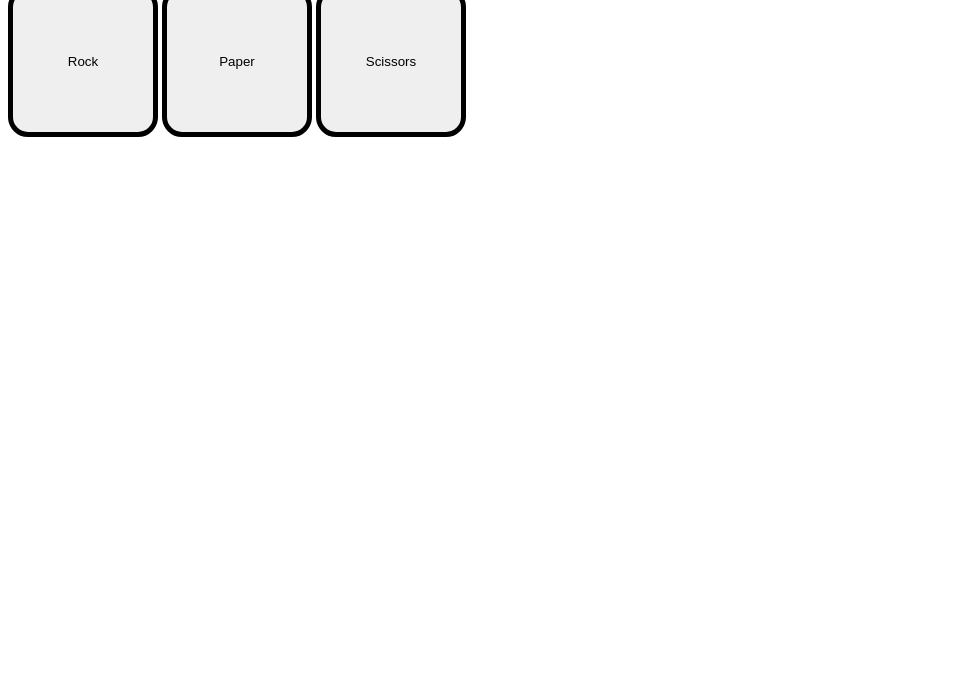
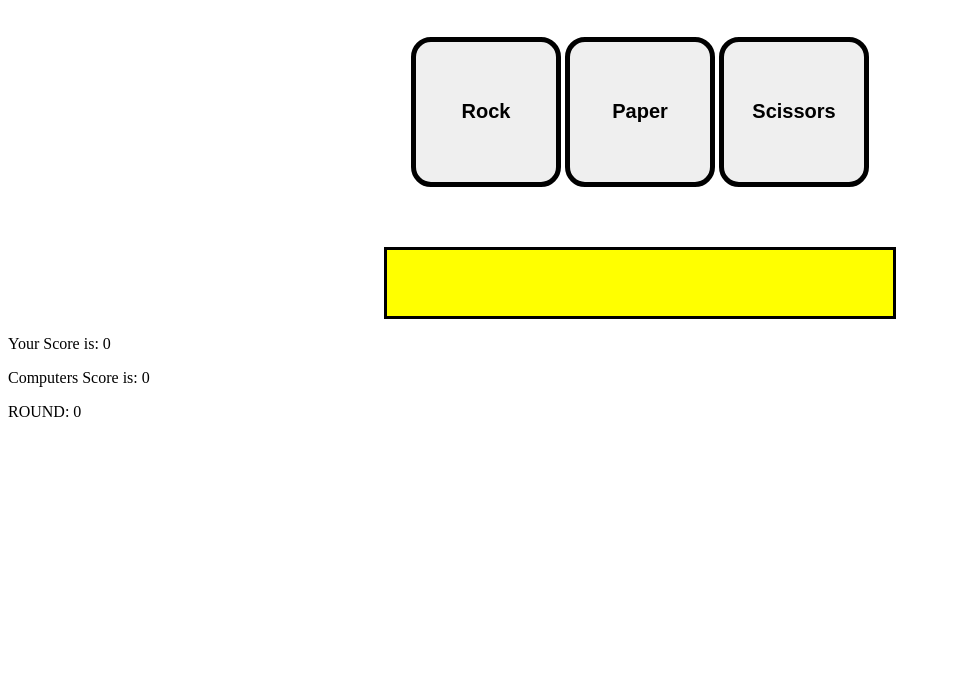
Before and after one commit to D1789/RPS1, a plain HTML site: page index.html in a window 1280 px wide. Shown: the part 127-800 px from the top of the page, without its empty margins (0-960 px from the left). Drawn offline with Linux system fonts and the light colour scheme.

Commit message:
CSS changes. JS introducing scores and rounds. All working.

```diff
--- a/index.html
+++ b/index.html
@@ -11,13 +11,20 @@
   <div class="header">
     <h1 id="title"> Rock, Paper, Scissors!</h1>
   </div>
-  <div>
+  <div class="buttons">
     <button id="rock" type="button" class="button">Rock</button>
     <button id="paper" type="button" class="button">Paper</button>
     <button id="scissors" type="button" class="button">Scissors</button>
   </div>
   <div class="outcome">
   </div>
+  <div class="scores">
+    <p>Your Score is: <span id="playerscore">0</span></p>
+    <p>Computers Score is: <span id="compscore">0</span></p>
+  </div>
+  <div class="RoundDisplay">
+    <p>ROUND: <span id="roundnumber">0</span></p>
+  </div>
   <script src="./scripts/scripts.js"></script>
 </body>
 
--- a/scripts/scripts.js
+++ b/scripts/scripts.js
@@ -3,6 +3,9 @@ let options = ["ROCK", "PAPER", "SCISSORS"];
 let rock = document.querySelector("#rock");
 let paper = document.querySelector("#paper");
 let scissors = document.querySelector("#scissors");
+let playerScore = document.querySelector('#playerscore');
+let computerScore = document.querySelector('#compscore');
+let roundID = document.querySelector('#roundnumber');
 
 //users choice event listeners
 rock.addEventListener('click', round);
@@ -15,7 +18,7 @@ function computerPlay() {
   return computerSelection.toUpperCase();
 }
 
-//
+//outcome notifier
 let outcome = document.querySelector(".outcome");
 let result = document.createElement("div");
 outcome.append(result);
@@ -26,13 +29,18 @@ function round() {
   let playerChoice = this.id.toUpperCase();
   if (computerChoice === playerChoice) {
     result.textContent = "Draw! Both players selected " + playerChoice +"!";
+    roundID.textContent = +roundID.textContent + 1;
 } else if (
   (playerChoice === "ROCK" && computerChoice === "SCISSORS") ||
   (playerChoice === "SCISSORS" && computerChoice === "PAPER") ||
   (playerChoice === "PAPER" && computerChoice === "ROCK")
 ) {
-  result.textContent = "You WIN this round! Have a point!";
+  result.textContent = playerChoice + " beats " + computerChoice + "! You win this round!";
+  playerScore.textContent = +playerScore.textContent + 1;
+  roundID.textContent = +roundID.textContent + 1;
 } else {
-  result.textContent = "Sorry, you LOSE this round. Computer gets a point...";
+  result.textContent = computerChoice + " beats " + playerChoice + ". Sorry, you lose this round.";
+  computerScore.textContent = +computerScore.textContent + 1;
+  roundID.textContent = +roundID.textContent + 1;
 }
 }
--- a/styles/styles.css
+++ b/styles/styles.css
@@ -4,11 +4,13 @@ position: relative;
 width: 100%;
 height: 80px;
 text-align: center;
+min-width: 600px;
 }
 
 h1 {
   font-family: arial;
   font-size: 50px;
+  padding-top: 20px;
 }
 
 .button {
@@ -18,4 +20,36 @@ h1 {
   border-style: solid;
   height: 150px;
   width: 150px;
+  font-size: 20px;
+  font-weight: bolder;
 }
+
+.buttons {
+  position: relative;
+  display: block;
+  width: 600px;
+  margin-left: auto;
+  margin-right: auto;
+  text-align: center;
+  margin-top: 50px;
+}
+
+.outcome {
+  display: block;
+  position: relative;
+  width: 40%;
+  height: 50px;
+  min-width: 350px;
+  margin-left: auto;
+  margin-right: auto;
+  margin-top: 60px;
+  background-color: yellow;
+  text-align: center;
+  font-size: 25px;
+  font-family: arial;
+  font-weight: bold;
+  border-style: solid;
+  border-color: black;
+  border-width: medium;
+  padding-top: 16px;
+}
```
